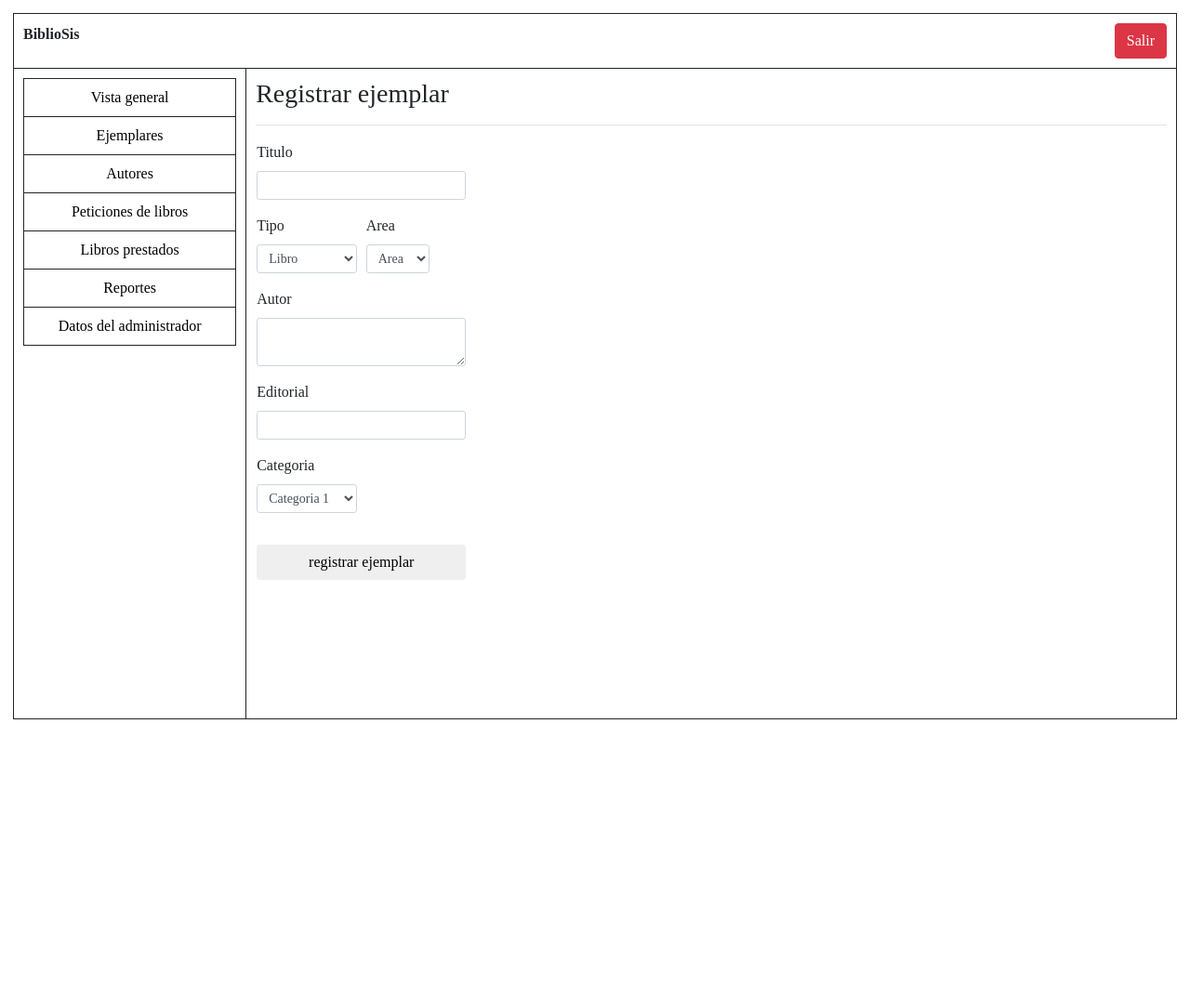
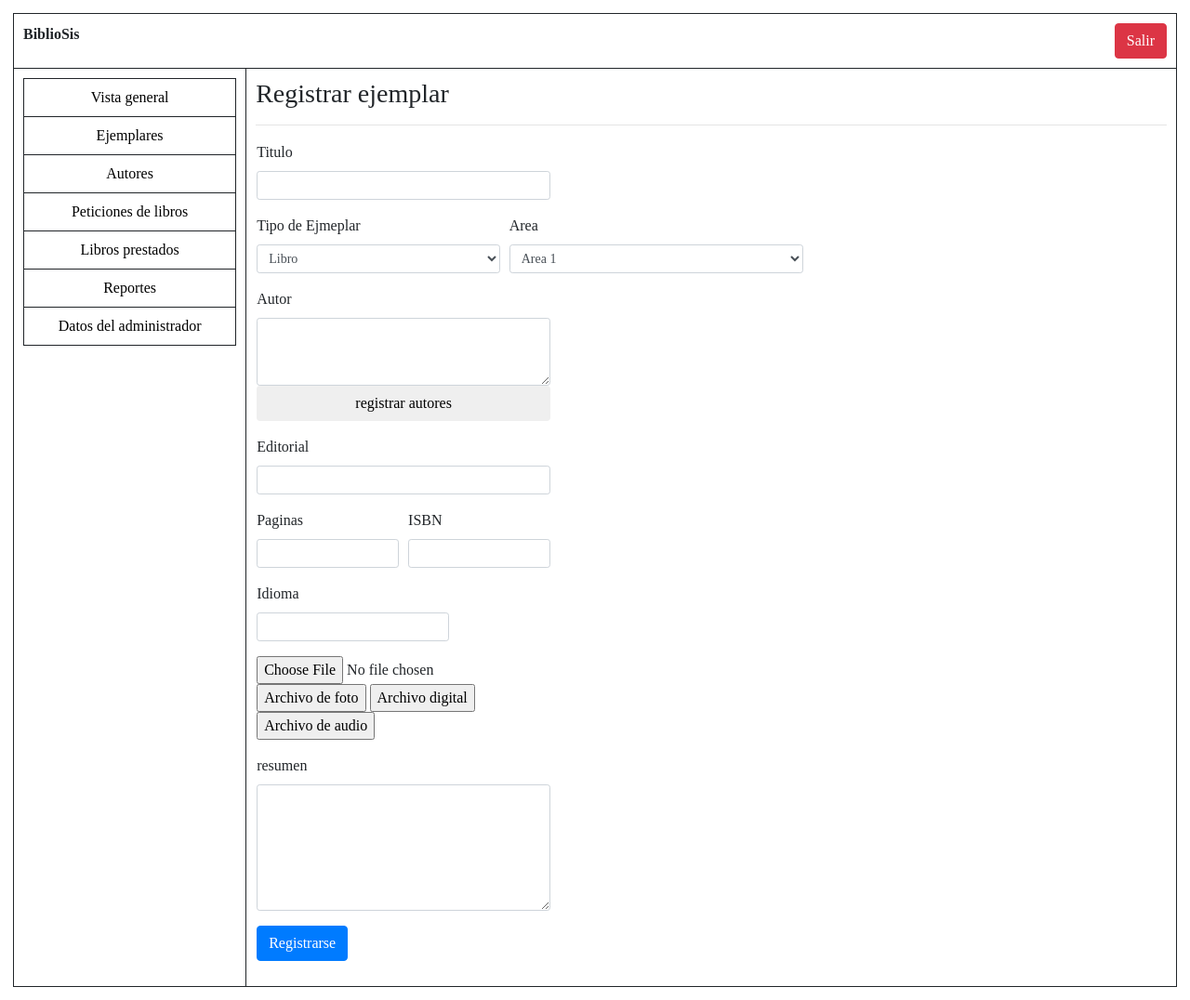
Before and after one commit to DANIEL74164/BiblioS, a CodeIgniter app: page /Carpeta/index.php/crearejemplar/index in a window 1280 px wide. Shown: the whole page at 93% size. Before the commit the page ends 774 px from the top, so only its background shows below. Run offline with CodeIgniter, Linux system fonts and the light colour scheme; some web fonts are replaced.

Commit message:
agregando formulario para ejemplares

```diff
--- a/carpeta/application/config/config.php
+++ b/carpeta/application/config/config.php
@@ -23,7 +23,7 @@ defined('BASEPATH') OR exit('No direct script access allowed');
 | a PHP script and you can easily do that on your own.
 |
 */
-$config['base_url'] = 'https://localhost/carpeta/index.php';
+$config['base_url'] = 'https://localhost/Carpeta/carpeta/index.php';
 
 /*
 |--------------------------------------------------------------------------
--- a/carpeta/application/controllers/crearejemplar.php
+++ b/carpeta/application/controllers/crearejemplar.php
@@ -33,15 +33,26 @@
             redirect(base_url() . 'register');
         } else {*/
             $titulo = $this->input->post('titulo');
+            $cate = $this->input->post('cate');
             $area = $this->input->post('area');
-            $cate = $this->input->post('cate');
+            //$autores = $this->input->post('ejem_autor');
             $editorial = $this->input->post('editorial');
+            $paginas = $this->input->post('paginas');
+            $ISBN = $this->input->post('isbn');
+            $idioma = $this->input->post('idioma');
+            $resumen = $this->input->post('resumen');
+
 
             $data = [
                 'ejem_titulo' => $titulo,
-                'ejem_area_id' => $area,
+                'ejem_tipo_id' => $area,
                 'ejem_cate_id' => $cate,
-                'ejem_editorial' => $editorial];
+                'ejem_editorial' => $editorial,
+                'ejem_paginas' => $paginas,
+                'ejem_isbn' => $ISBN,
+                'ejem_idioma' => $idioma,
+                'ejem_resumen' => $resumen,
+            ];
 
 
 
--- a/carpeta/application/views/crearejemplaradmin.php
+++ b/carpeta/application/views/crearejemplaradmin.php
@@ -7,30 +7,27 @@
             <td>
                 <form action="<?= base_url(); ?>crearejemplar/Crear" method="post" enctype="multipart/form-data">
 
-
-
-
-
 <div class="form-row">
         <div class="form-group col-md-12">
 
             <div class="form-row">
-                <div class="form-group col-md-12">
+                <div class="form-group col-md-6">
                   <label for="">Titulo</label>
                   <input type="text" class="form-control form-control-sm" id=""  value="" name="titulo">
                 </div>
               </div>
             <div class="form-row">
-                  <div class="form-group col-md-6">
-                    <label for="">Tipo</label>
-                    <select id="inputState" class="form-control form-control-sm"  value="" name="ejem_tipo_id"  >
+                  <div class="form-group col-md-5">
+                    <label for="">Tipo de Ejmeplar</label>
+                    <select id="inputState" class="form-control form-control-sm"  value="" name="cate"  >
                       <option value="1" >Libro</option>
                       <option value="2" >Revista Cientifica</option>
                       <option value="3" >Tesis</option>
                       <option value="4" >Articulo</option>
                     </select>
                   </div>
-                  <div class="form-group col-md-4">
+
+                  <div class="form-group col-md-6">
                     <label for="">Area</label>
                     <select id="inputState" class="form-control form-control-sm"  value="" name="area">
                       <option value="1" >Area 1</option>
@@ -43,30 +40,61 @@
               </div>
 
             <div class="form-row">
-                <div class="form-group col-md-12">
+                <div class="form-group col-md-6">
                   <label for="">Autor</label>
-                        <textarea class="form-control form-control-sm" rows="2" id="validationTextarea"  value="" name="ejem_autor"></textarea>
+                        <textarea class="form-control form-control-sm" rows="3" id="validationTextarea"  value="" name="ejem_autor"></textarea>
+
+                        <button type="submit" class="btn btn-default">registrar autores</button>
+
                 </div>
               </div>
 
             <div class="form-row">
-                <div class="form-group col-md-12">
+                <div class="form-group col-md-6">
                   <label for="">Editorial</label>
                   <input type="text" class="form-control form-control-sm" id=""  value="" name="editorial">
                 </div>
               </div>
 
               <div class="form-row">
-                  <div class="form-group col-md-6">
-                    <label for="">Categoria</label>
-                    <select id="inputState" class="form-control form-control-sm"  value="" name="cate"  >
-                      <option value="1" >Categoria 1</option>
-                      <option value="2" >Categoria 2</option>
-                      <option value="3" >Categoria 3</option>
-                      <option value="4" >Categoria 4</option>
-                      <option value="5" >Categoria 5</option>
-                    </select>
-                  </div>
+                <div class="form-group col-md-3">
+                  <label for="">Paginas</label>
+                  <input type="text" class="form-control form-control-sm" id=""  value="" name="paginas">
+                </div>
+
+                <div class="form-group col-md-3">
+                  <label for="">ISBN</label>
+                  <input type="text" class="form-control form-control-sm" id=""  value="" name="isbn">
+                </div>
+              </div>
+              <div class="form-row">
+                <div class="form-group col-md-4">
+                  <label for="">Idioma</label>
+                  <input type="text" class="form-control form-control-sm" id=""  value="" name="idioma">
+                </div>
+              </div>
+
+              <div class="form-row">
+                <div class="form-group col-md-6">
+                  <form enctype="multipart/form-data" action="uploader.php" method="POST">
+                    <input name="uploadedfile" type="file" />
+                   <input type="submit" value="Archivo de foto" />
+                   <input type="submit" value="Archivo digital" />
+                   <input type="submit" value="Archivo de audio" />
+               </form>
+                </div>
+              </div>
+              <div class="form-row">
+                <div class="form-group col-md-6">
+                  <label for="">resumen</label>
+                        <textarea class="form-control form-control-sm" rows="6" id="validationTextarea"  value="" name="resumen"></textarea>
+
+
+                </div>
+              </div>
+
+                <span class="float-left"><a href="<?= base_url() . 'crearejemplar/Crear'; ?>" class="btn btn-primary">Registrarse</a></span>
+
                 </div>
         </div>
     </div>
@@ -74,10 +102,7 @@
 
 
 
-
 <!--
-
-
                 <div class="form-group col-md-12">
                     <label for="codigo">Titulo :</label>
                     <input type="text" name="titulo" required class="form-control form-control-sm" id="codigo">
@@ -87,16 +112,17 @@
             -->
             </td>
         <tr>
-            <td colspan="2">
-                <button type="submit" class="btn btn-default">registrar ejemplar</button>
+
                 </form>
 
-            </td>
         </tr>
 
     </table>
 
+
         </td>
+
     </tr>
+
 </table>
 </body>
--- a/carpeta/application/views/ejemplaradmin.php
+++ b/carpeta/application/views/ejemplaradmin.php
@@ -25,7 +25,7 @@
 					<tr class="uno">
 						<td class="uno"><?php echo $fila->ejem_titulo ?></td>
 						<td class="uno"><?php  ?></td>
-						<td class="uno"><?php echo $fila->ejem_area_id?></td>
+						<td class="uno"><?php echo $fila->ejem_tipo_id?></td>
 						<td class="uno"><?php echo $fila->ejem_cate_id?></td>
 						<td class="uno"><?php ?></td>
 					</tr>
```
